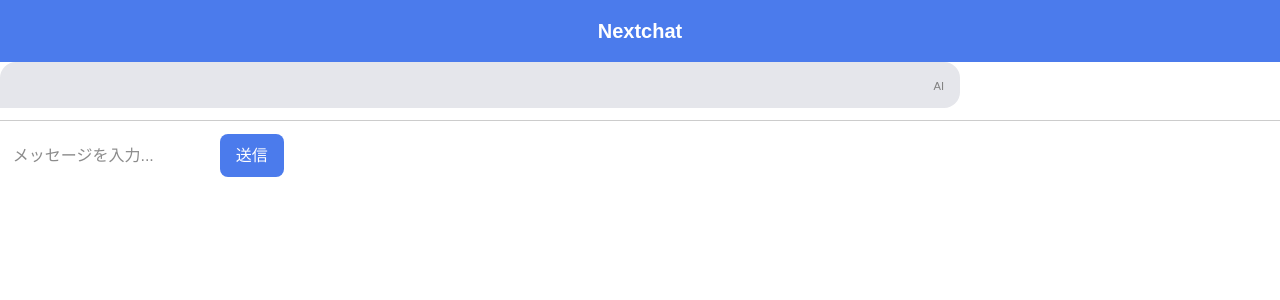
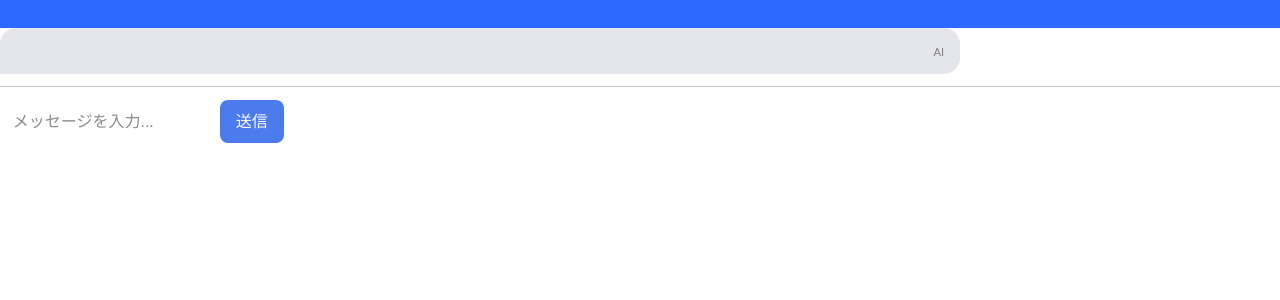
Before and after one commit to Tomoryo211/Nextchat, a Next.js app: page / in a window 1280 px wide. Shown: the top 300 px of the page. Built offline with nearby package versions, Linux system fonts and the light colour scheme.

Commit message:
コンポーネント(Header編集)

```diff
--- a/app/components/chatHeader/chatHeader.module.scss
+++ b/app/components/chatHeader/chatHeader.module.scss
@@ -1,10 +1,8 @@
-.header{
-    background: #4b7bec;
+.header {
+    background: #2d68ff;
     color: white;
-    padding: 1rem;
+    padding: 14px;
+    font-size: 18px;
+    font-weight: bold;
     text-align: center;
 }
-.title{
-    font-size: 20px;
-    font-weight: bold;
-}
--- a/app/components/chatHeader/page.tsx
+++ b/app/components/chatHeader/page.tsx
@@ -1,12 +1,5 @@
+import styles from "./ChatHeader.module.scss";
 
-import styles from "./chatHeader.module.scss";
-
-export default function Chatheader () {
-    return(
-        <>
-        <header className={styles.header}>
-            <h1 className={styles.title}>Nextchat</h1>
-        </header>
-        </>
-    );
+export default function ChatHeader({ title }: { title: string }) {
+    return <div className={styles.header}>{title}</div>;
 }
```
